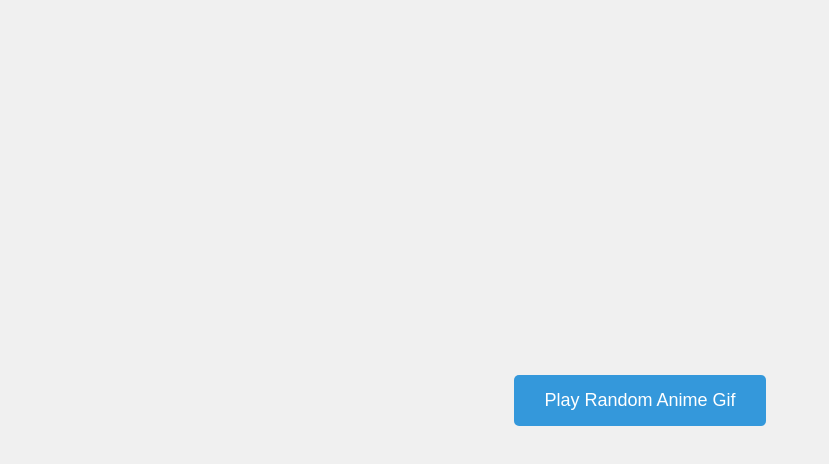
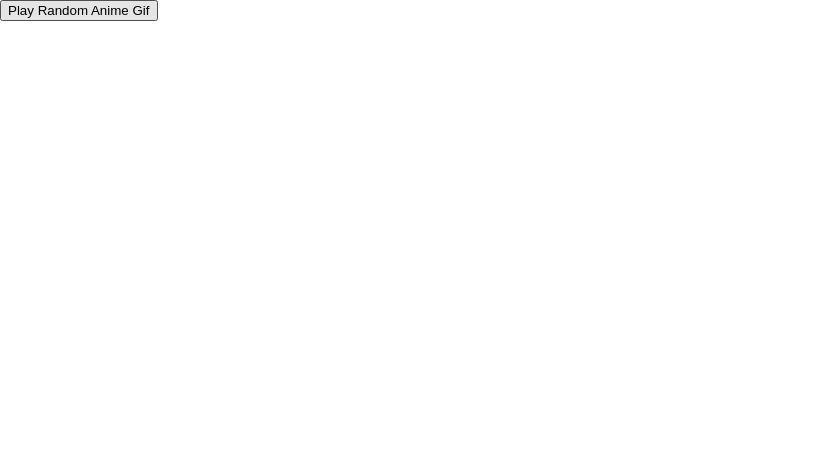
Before and after one commit to princemalikxp/RGG, a plain HTML site: page index.html in a window 1280 px wide. Shown: the whole page, without its empty margins (0-829 px from the left). Drawn offline with Linux system fonts and the light colour scheme.

Commit message:
Update style.css

```diff
--- a/style.css
+++ b/style.css
@@ -1,29 +1,19 @@
 body {
-    background-color: #f0f0f0;
-    font-family: 'Arial', sans-serif;
-    display: flex;
-    align-items: center;
-    justify-content: center;
-    height: 100vh;
     margin: 0;
 }
 
-#playButton {
-    background-color: #3498db;
-    color: white;
-    padding: 15px 30px;
-    font-size: 18px;
-    border: none;
-    border-radius: 5px;
-    cursor: pointer;
-    transition: background-color 0.3s ease, transform 0.3s ease;
+#backgroundDiv {
+    position: fixed;
+    top: 0;
+    left: 0;
+    width: 100%;
+    height: 100%;
+    z-index: -1;
 }
 
-#playButton:hover {
-    background-color: #2980b9;
-    transform: scale(1.05);
+#content {
+    position: relative;
+    z-index: 1;
 }
 
-#gifContainer {
-    margin-top: 20px;
-}
+/* Add your other styles as needed */
```
